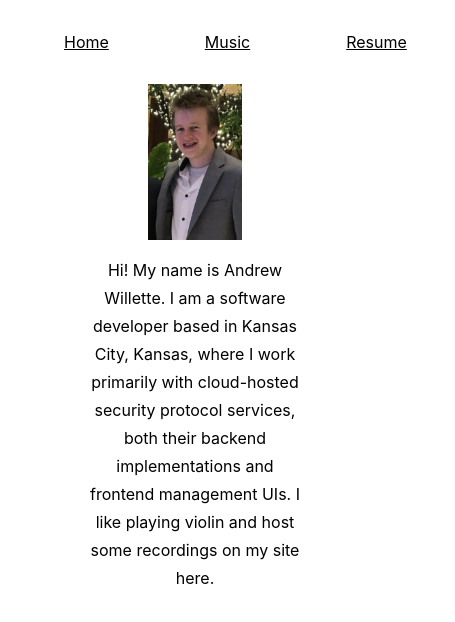
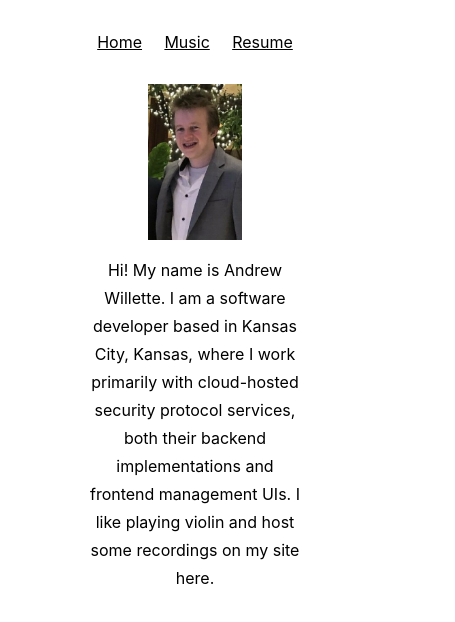
Before and after one commit to andrewwillette/go-andrewwillette.com, a React (Create React App) app in the folder frontend/: page / in a window 390 px wide. Shown: the top 622 px of the page, 455 px wide, since content can reach past the window. Built offline with nearby package versions, Linux system fonts and the light colour scheme.

Commit message:
master: updating css for centering on mobile

```diff
--- a/frontend/src/components/App.css
+++ b/frontend/src/components/App.css
@@ -21,7 +21,7 @@ code {
 
 .navbar li {
     display: inline;
-    margin: 3rem;
+    padding: .7rem;
 }
 
 a {
```
Also changed, not shown: 1 other file (tests, documents, lock files or other folders).
